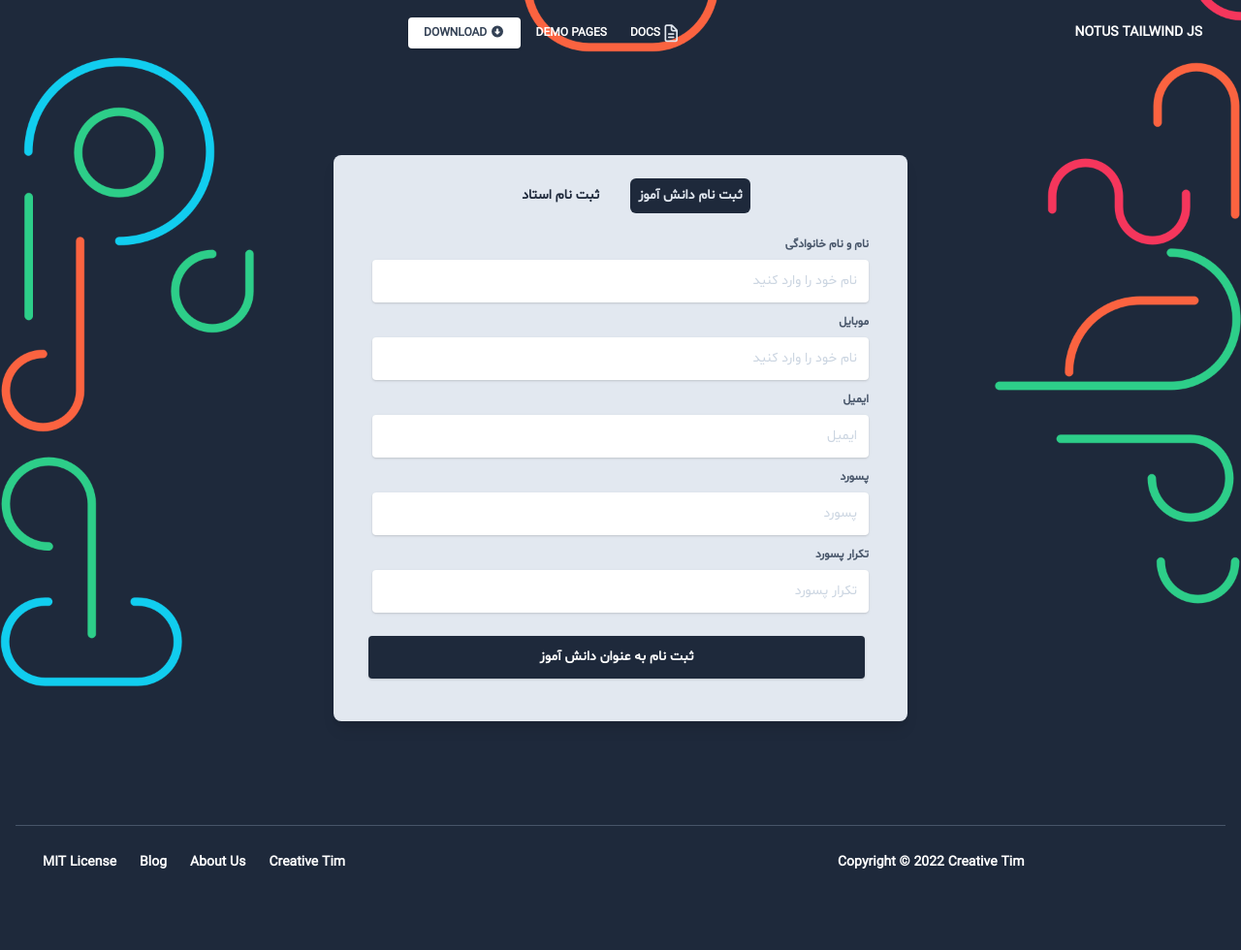
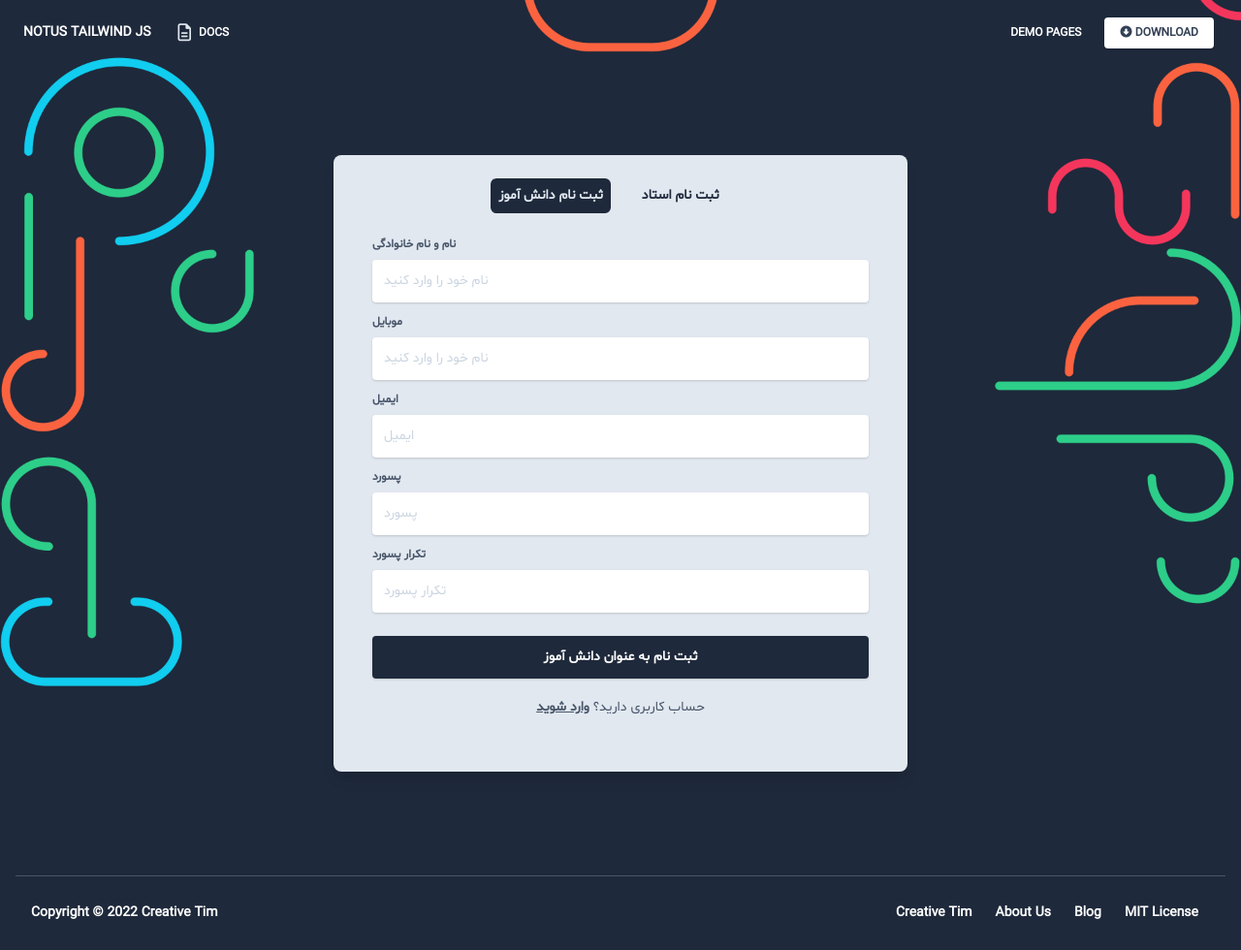
Before and after one commit to AmirHossein-z/online-exam, a PHP site: page /online-exam/auth/register in a window 1280 px wide. Shown: the whole page at 97% size. Before the commit the page ends 896 px from the top, so only its background shows below. Run offline with PHP 8.4, Linux system fonts and the light colour scheme; some libraries are stand-ins or nearby versions.

Commit message:
auth were edited

```diff
--- a/app/controllers/authController.php
+++ b/app/controllers/authController.php
@@ -5,7 +5,9 @@ class authController extends Controller
 {
     public function __construct()
     {
-
+        if (isset($_SESSION['name'])) {
+            header('Location: ' . URL . 'dashboard/index');
+        }
     }
 
     public function check_user(): string
@@ -15,6 +17,12 @@ class authController extends Controller
         if ($_POST['type'] === Controller::$MASTER)
             return Controller::$MASTER;
         return 'ERROR';
+    }
+
+    public function save_user_session($name)
+    {
+        $_SESSION['name'] = $name;
+        $_SESSION['type'] = $this->check_user();
     }
 
     public function register(): void
@@ -34,7 +42,19 @@ class authController extends Controller
         $duplicate_password = strip_tags($_POST['duplicate_password'], FILTER_SANITIZE_ENCODED);
 
         $person = $this->model($this->check_user());
-        $person->insertPerson($this->check_user(), $fullname, $mobile, $email, $password);
+        $status = $person->isPersonExists($this->check_user(), $email, $password)['status'];
+        if ($status === 1) {
+            echo "user with this information exists";
+        } else {
+            $status = $person->insertPerson($this->check_user(), $fullname, $mobile, $email, $password);
+
+            if ($status) {
+                echo "register success";
+                header('Location: ' . URL . 'auth/login');
+            } else {
+                echo "register failed";
+            }
+        }
     }
 
     public function login(): void
@@ -51,8 +71,11 @@ class authController extends Controller
         $password = strip_tags($_POST['password'], FILTER_SANITIZE_ENCODED);
 
         $person = $this->model($this->check_user());
-        if ($person->isPersonExists($this->check_user(), $email, $password)['status'] === 1) {
-            echo "login ok";
+        $result = $person->isPersonExists($this->check_user(), $email, $password);
+        [$status, $name] = [$result['status'], $result['result']['name']];
+        if ($status === 1) {
+            $this->save_user_session($name);
+            header('Location: ' . URL . 'dashboard/index');
         } else {
             echo "login failed";
         }
--- a/app/core/Model.php
+++ b/app/core/Model.php
@@ -8,7 +8,7 @@ class Model
         $this->connection = new mysqli('localhost', 'root', '123456', 'online-test');
     }
 
-    public function exeQuery(string $query, array $data = [])
+    public function exeQuery(string $query, array $data = [], bool $returnData)
     {
         // $data = [
         //     ['type' => 's', 'value' => 'string'],
@@ -24,8 +24,11 @@ class Model
             }
             $prepare->bind_param($type, ...$values);
         }
-        $prepare->execute();
-        return $prepare->get_result();
+        if ($returnData) {
+            $prepare->execute();
+            return $prepare->get_result();
+        }
+        return $prepare->execute();
     }
 
     public function insertPerson(string $person, string $fullname, string $mobile, string $email, string $password)
@@ -42,7 +45,7 @@ class Model
             ['type' => 's', 'value' => $password_hash],
             ['type' => 's', 'value' => $access_token],
         ];
-        return $this->exeQuery($query, $data);
+        return $this->exeQuery($query, $data, false);
     }
 
     public function isPersonExists(string $person, $email, $password)
@@ -51,7 +54,7 @@ class Model
         $data = [
             ['type' => 's', 'value' => $email]
         ];
-        $result = $this->exeQuery($query, $data);
+        $result = $this->exeQuery($query, $data, true);
 
         if ($result->num_rows > 0) {
             $user = $result->fetch_assoc();
--- a/app/core/config.php
+++ b/app/core/config.php
@@ -1,4 +1,4 @@
 <?php
 
 session_start();
-define('URL', 'http://localhost/online_exam/');
+define('URL', 'http://localhost/online-exam/');
--- a/public/css/style.css
+++ b/public/css/style.css
@@ -9,6 +9,10 @@
 }
 
 body {
-    direction: rtl;
+    /* direction: rtl; */
     font-family: 'Shabnam';
 }
+
+.duration-300 {
+    transition-duration: 300ms;
+}
--- a/views/auth/registerView.php
+++ b/views/auth/registerView.php
@@ -26,46 +26,44 @@
                             <form method="post" action="<?php echo URL ?>auth/register_user" id="signup_form_student"
                                 class="transition-all duration-150 ease-linear">
                                 <div class="relative w-full mb-3">
-                                    <label class="block uppercase text-blueGray-600 text-xs font-bold mb-2"
-                                        htmlFor="fullname">
+                                    <label class="block text-blueGray-600 text-xs font-bold mb-2" htmlFor="fullname">
                                         نام و نام خانوادگی
                                     </label>
                                     <input type="text" name="fullname" required
                                         class="border-0 px-3 py-3 placeholder-blueGray-300 text-blueGray-600 bg-white rounded text-sm shadow focus:outline-none focus:ring w-full ease-linear transition-all duration-150"
-                                        placeholder="نام خود را وارد کنید" />
+                                        placeholder="نام خود را وارد کنید" autocomplete="on" />
                                 </div>
                                 <div class="relative w-full mb-3">
-                                    <label class="block uppercase text-blueGray-600 text-xs font-bold mb-2"
+                                    <label class="block text-blueGray-600 text-xs font-bold mb-2"
                                         htmlFor="mobile">موبایل</label>
                                     <input type="text" name="mobile" required
                                         class="border-0 px-3 py-3 placeholder-blueGray-300 text-blueGray-600 bg-white rounded text-sm shadow focus:outline-none focus:ring w-full ease-linear transition-all duration-150"
-                                        placeholder="نام خود را وارد کنید" />
+                                        placeholder="نام خود را وارد کنید" autocomplete="on" />
                                 </div>
                                 <div class="relative w-full mb-3">
-                                    <label class="block uppercase text-blueGray-600 text-xs font-bold mb-2"
-                                        htmlFor="email">
+                                    <label class="block text-blueGray-600 text-xs font-bold mb-2" htmlFor="email">
                                         ایمیل
                                     </label>
                                     <input type="email" name="email" required
                                         class="border-0 px-3 py-3 placeholder-blueGray-300 text-blueGray-600 bg-white rounded text-sm shadow focus:outline-none focus:ring w-full ease-linear transition-all duration-150"
-                                        placeholder="ایمیل" />
+                                        placeholder="ایمیل" autocomplete="on" />
                                 </div>
 
                                 <div class="relative w-full mb-3">
-                                    <label class="block uppercase text-blueGray-600 text-xs font-bold mb-2"
+                                    <label class="block text-blueGray-600 text-xs font-bold mb-2"
                                         htmlFor="grid-password">
                                         پسورد
                                     </label>
                                     <input type="password" name="password" required
                                         class="border-0 px-3 py-3 placeholder-blueGray-300 text-blueGray-600 bg-white rounded text-sm shadow focus:outline-none focus:ring w-full ease-linear transition-all duration-150"
-                                        placeholder="پسورد" />
+                                        placeholder="پسورد" autocomplete="on" />
                                 </div>
                                 <div class="relative w-full mb-3">
-                                    <label class="block uppercase text-blueGray-600 text-xs font-bold mb-2"
+                                    <label class="block text-blueGray-600 text-xs font-bold mb-2"
                                         htmlFor="grid-password">تکرار پسورد</label>
                                     <input type="password" name="duplicate_password" required
                                         class="border-0 px-3 py-3 placeholder-blueGray-300 text-blueGray-600 bg-white rounded text-sm shadow focus:outline-none focus:ring w-full ease-linear transition-all duration-150"
-                                        placeholder="تکرار پسورد" />
+                                        placeholder="تکرار پسورد" autocomplete="on" />
                                 </div>
 
                                 <div class="relative w-full mb-3">
@@ -73,7 +71,7 @@
                                 </div>
                                 <div class="text-center mt-6">
                                     <button
-                                        class="bg-blueGray-800 text-white active:bg-blueGray-600 text-sm font-bold uppercase px-6 py-3 rounded shadow hover:shadow-lg outline-none focus:outline-none mr-1 mb-1 w-full ease-linear transition-all duration-150"
+                                        class="bg-blueGray-800 text-white active:bg-blueGray-600 text-sm font-bold px-6 py-3 rounded shadow hover:shadow-lg outline-none focus:outline-none mr-1 mb-1 w-full ease-linear transition-all duration-150"
                                         type="submit">
                                         ثبت نام به عنوان دانش آموز
                                     </button>
@@ -83,46 +81,44 @@
                             <form method="post" action="<?php echo URL ?>auth/register_user" id="signup_form_teacher"
                                 class="hidden">
                                 <div class="relative w-full mb-3">
-                                    <label class="block uppercase text-blueGray-600 text-xs font-bold mb-2"
-                                        htmlFor="fullname">
+                                    <label class="block text-blueGray-600 text-xs font-bold mb-2" htmlFor="fullname">
                                         نام و نام خانوادگی
                                     </label>
                                     <input type="text" name="fullname"
                                         class="border-0 px-3 py-3 placeholder-blueGray-300 text-blueGray-600 bg-white rounded text-sm shadow focus:outline-none focus:ring w-full ease-linear transition-all duration-150"
-                                        placeholder="نام خود را وارد کنید" />
+                                        placeholder="نام خود را وارد کنید" autocomplete="on" />
                                 </div>
                                 <div class="relative w-full mb-3">
-                                    <label class="block uppercase text-blueGray-600 text-xs font-bold mb-2"
+                                    <label class="block text-blueGray-600 text-xs font-bold mb-2"
                                         htmlFor="mobile">موبایل</label>
                                     <input type="text" name="mobile"
                                         class="border-0 px-3 py-3 placeholder-blueGray-300 text-blueGray-600 bg-white rounded text-sm shadow focus:outline-none focus:ring w-full ease-linear transition-all duration-150"
-                                        placeholder="نام خود را وارد کنید" />
+                                        placeholder="نام خود را وارد کنید" autocomplete="on" />
                                 </div>
                                 <div class="relative w-full mb-3">
-                                    <label class="block uppercase text-blueGray-600 text-xs font-bold mb-2"
-                                        htmlFor="email">
+                                    <label class="block text-blueGray-600 text-xs font-bold mb-2" htmlFor="email">
                                         ایمیل
                                     </label>
                                     <input type="email" name="email"
                                         class="border-0 px-3 py-3 placeholder-blueGray-300 text-blueGray-600 bg-white rounded text-sm shadow focus:outline-none focus:ring w-full ease-linear transition-all duration-150"
-                                        placeholder="ایمیل" />
+                                        placeholder="ایمیل" autocomplete="on" />
                                 </div>
 
                                 <div class="relative w-full mb-3">
-                                    <label class="block uppercase text-blueGray-600 text-xs font-bold mb-2"
+                                    <label class="block text-blueGray-600 text-xs font-bold mb-2"
                                         htmlFor="grid-password">
                                         پسورد
                                     </label>
                                     <input type="password" name="password"
                                         class="border-0 px-3 py-3 placeholder-blueGray-300 text-blueGray-600 bg-white rounded text-sm shadow focus:outline-none focus:ring w-full ease-linear transition-all duration-150"
-                                        placeholder="پسورد" />
+                                        placeholder="پسورد" autocomplete="on" />
                                 </div>
                                 <div class="relative w-full mb-3">
-                                    <label class="block uppercase text-blueGray-600 text-xs font-bold mb-2"
+                                    <label class="block text-blueGray-600 text-xs font-bold mb-2"
                                         htmlFor="grid-password">تکرار پسورد</label>
                                     <input type="password" name="duplicate_password"
                                         class="border-0 px-3 py-3 placeholder-blueGray-300 text-blueGray-600 bg-white rounded text-sm shadow focus:outline-none focus:ring w-full ease-linear transition-all duration-150"
-                                        placeholder="تکرار پسورد" />
+                                        placeholder="تکرار پسورد" autocomplete="on" />
                                 </div>
 
                                 <div class="relative w-full mb-3">
@@ -130,12 +126,20 @@
                                 </div>
                                 <div class="text-center mt-6">
                                     <button
-                                        class="bg-blueGray-800 text-white active:bg-blueGray-600 text-sm font-bold uppercase px-6 py-3 rounded shadow hover:shadow-lg outline-none focus:outline-none mr-1 mb-1 w-full ease-linear transition-all duration-150"
+                                        class="bg-blueGray-800 white active:bg-blueGray-600 text-sm font-bold px-6 py-3 rounded shadow hover:shadow-lg outline-none focus:outline-none mr-1 mb-1 w-full ease-linear transition-all duration-150"
                                         type="submit">
                                         ثبت نام به عنوان استاد
                                     </button>
                                 </div>
                             </form>
+
+                            <div>
+                                <h2 class="block text-blueGray-600 text-sm text-center my-4"> حساب کاربری
+                                    دارید؟ <a class="underline font-bold hover:text-blueGray-800 transition-all
+                                        duration-300 cursor-pointer" href="<?php echo URL . 'auth/login' ?>">وارد
+                                        شوید</a>
+                                </h2>
+                            </div>
                         </div>
                     </div>
                 </div>
--- a/views/layout/header.php
+++ b/views/layout/header.php
@@ -5,9 +5,9 @@
     <meta charset="utf-8" />
     <meta name="viewport" content="width=device-width, initial-scale=1" />
     <meta name="theme-color" content="#000000" />
-    <link rel="shortcut icon" href="/online_exam/public/images/favicon.ico" />
-    <link rel="apple-touch-icon" sizes="76x76" href="/online_exam/public/images/apple-icon.png" />
-    <link rel="stylesheet" href="<?php echo URL ?>public/vendor/@fortawesome/fontawesome-free/css/all.min.css" />
+    <link rel="shortcut icon" href="<?php echo URL ?>public/images/favicon.ico" />
+    <link rel="apple-touch-icon" sizes="76x76" href="<?php echo URL ?>public/images/apple-icon.png" />
+    <script src="https://kit.fontawesome.com/cf36ff6fd8.js" crossorigin="anonymous"></script>
     <link rel="stylesheet" href="<?php echo URL ?>public/css/tailwind.css">
     <link rel="stylesheet" href="<?php echo URL ?>public/css/style.css">
     <title>Register user</title>
```
Also changed, not shown: public/js/main.js (+40 -20 lines), views/auth/loginView.php (+18 -11 lines).
